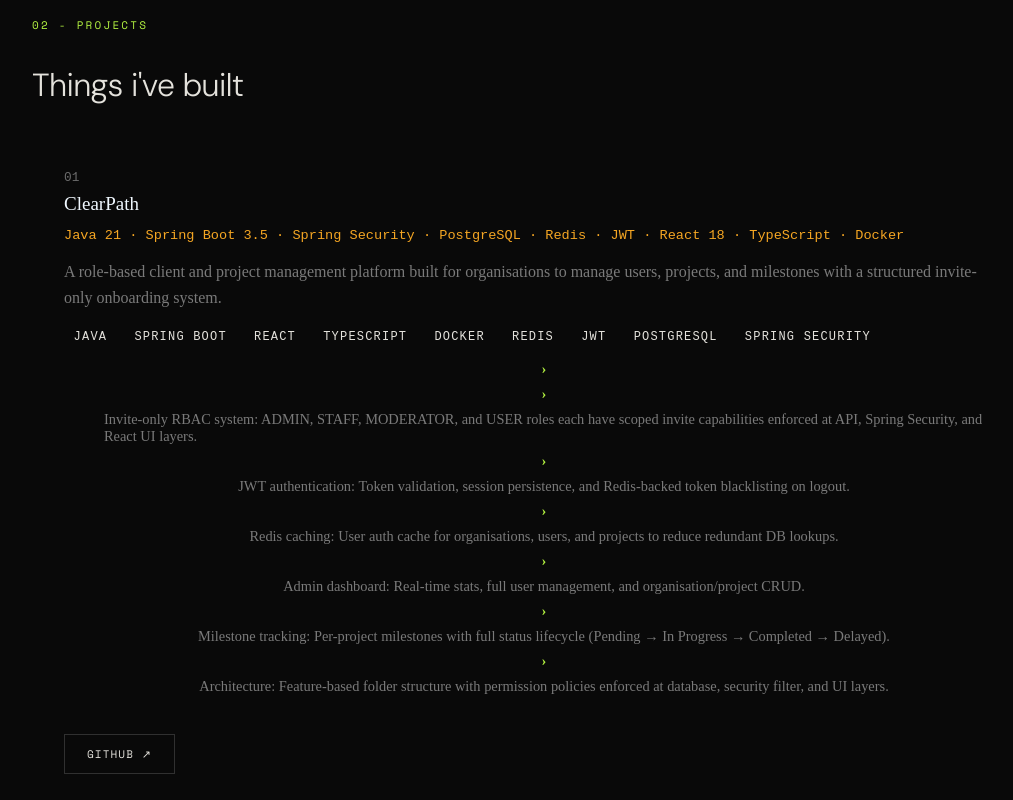
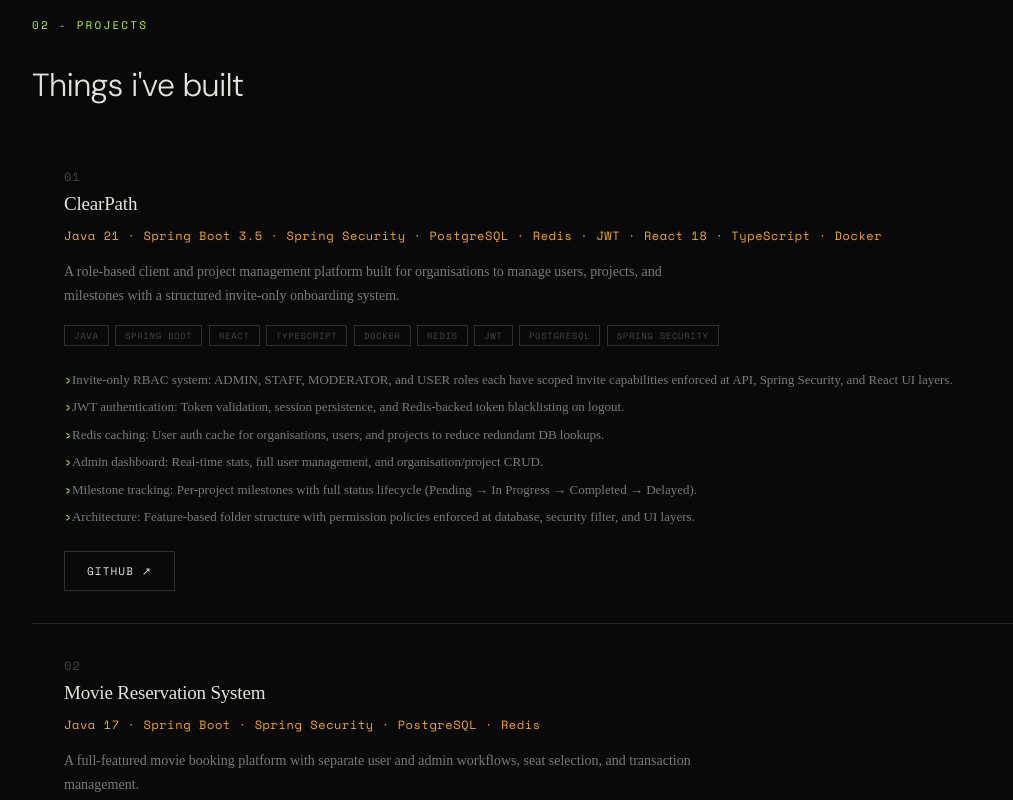
Before and after one commit to BaneleJerry/portfolio, a React app: page / in a window 1280 px wide. Shown: the part 1300-2100 px from the top of the page, without its empty margins (116-1129 px from the left). Built offline with nearby package versions, Linux system fonts and the light colour scheme; the HTML template or start-up script is replaced by a standard one.

Commit message:
fixed minor and visual bugs

```diff
--- a/src/Components/Projects/Project.css
+++ b/src/Components/Projects/Project.css
@@ -1,32 +1,25 @@
 .projects__grid {
     display: grid;
     grid-template-columns: 1fr;
-    gap: 2rem;
+    gap: 0;
     margin-top: 2rem;
-    color: aliceblue;
 }
 
+/* Single merged card rule */
 .project__card {
-    padding: 1.2rem;;
+    padding: 2rem;
     border-bottom: 1px solid var(--border);
     position: relative;
-    transition: ;
+    overflow: hidden;
+    transition: background-color 0.3s ease;
 }
 
-/* 6. Card Hover State */
 .project__card:hover {
     background-color: var(--bg2);
     cursor: pointer;
-  transition: background-color 0.3s ease;
 }
 
-/* 7. The sliding green left border (Initial State) */
-.project__card {
-  position: relative;
-  padding: 2rem;
-  overflow: hidden;
-}
-
+/* Sliding green left border */
 .project__card::before {
     content: '';
     position: absolute;
@@ -38,93 +31,90 @@
     transition: background 0.3s ease;
 }
 
-/* 8. Border Hover State */
 .project__card:hover::before {
     background: var(--accent);
 }
 
-/* 9. Project ID */
 .project__id {
-  font-family: 'JetBrains Mono', monospace; /* or any mono font */
-  font-size: 0.8rem;
-  color: rgba(255, 255, 255, 0.4); /* Dimmed color */
+    font-family: var(--mono);
+    font-size: 0.75rem;
+    color: var(--dim);
+    letter-spacing: 0.1em;
+    margin-bottom: 0.5rem;
 }
 
-/* 10. Project Title */
 .project__title {
     font-size: 19px;
     font-weight: 500;
     margin: 0.5rem 0;
+    letter-spacing: -0.01em;
+    color: var(--text);
 }
 
-/* 11. Language Tag */
 .project__lang {
-  font-family: monospace;
-  font-size: 0.85rem;
+    font-family: var(--mono);
+    font-size: 0.75rem;
     color: var(--amber);
+    letter-spacing: 0.05em;
+    margin-bottom: 0.75rem;
 }
 
-/* 12. Description */
 .project__desc {
-  color: var(--muted); /* or a grey tone */
+    color: var(--muted);
     font-weight: 300;
     margin: 1rem 0;
-  line-height: 1.6;
+    line-height: 1.75;
+    font-size: 14px;
+    max-width: 640px;
 }
 
 .project__tags {
     display: flex;
     flex-wrap: wrap;
-  gap: 0.5rem;
+    gap: 0.4rem;
+    margin-bottom: 1.5rem;
 }
 
 .project__tag {
-  border: 1px solid var(--border-color);
-  font-family: monospace;
-  font-size: 0.75rem;
-  padding: 0.2rem 0.6rem;
-  border-radius: 4px;
+    font-family: var(--mono);
+    font-size: 9px;
+    padding: 3px 9px;
+    border: 1px solid var(--border2);
+    color: var(--dim);
+    letter-spacing: 0.07em;
+    text-transform: uppercase;
+    transition: border-color 0.2s, color 0.2s;
 }
 
+.project__tag:hover {
+    border-color: var(--accent);
+    color: var(--accent);
+}
 
 .project__features {
-    color: var(--muted);
     list-style: none;
     display: flex;
     flex-direction: column;
     gap: 0.5rem;
-  margin-top: 1.5rem;
+    color: var(--muted);
+    margin-top: 0;
     padding: 0;
-}
-
-.project__feature {
-  font-size: 0.9rem;
-  color: var(--muted);
-  display: flex;
-  flex-direction: column;
-  gap: 0.5rem;
-  align-items: center;
-  list-style: none;
+    margin-bottom: 1.5rem;
+    font-size: 13px;
+    font-weight: 300;
+    line-height: 1.5;
 }
 
 .project__feature::before {
     content: '›';
     color: var(--accent);
-  font-weight: bold;
+    font-family: var(--mono);
+    flex-shrink: 0;
+    margin-top: 1px;
 }
 
-/* 17. GitHub Button (reusing your btn pattern) */
-.project__github {
-  display: inline-flex;
-  align-items: center;
-  gap: 0.5rem;
-  margin-top: 1.5rem;
-  /* Match your .about__btn styles here */
-}
-
-/* 18. Responsive Tweaks */
 @media (max-width: 768px) {
     .project__card {
-    padding: 1.25rem; /* Smaller padding for mobile */
+        padding: 1.25rem;
     }
 }
--- a/src/Components/Projects/Project.tsx
+++ b/src/Components/Projects/Project.tsx
@@ -120,7 +120,7 @@ const Projects = () => {
                             ))}
                         </div>
 
-                        <ul className="project__feature">
+                        <ul className="project__features">
                             {project.features.map((feature) => (
                                 <li key={feature} className="project__feature">
                                     {feature}
```
Lines whose indentation alone changed are shown as unchanged.
